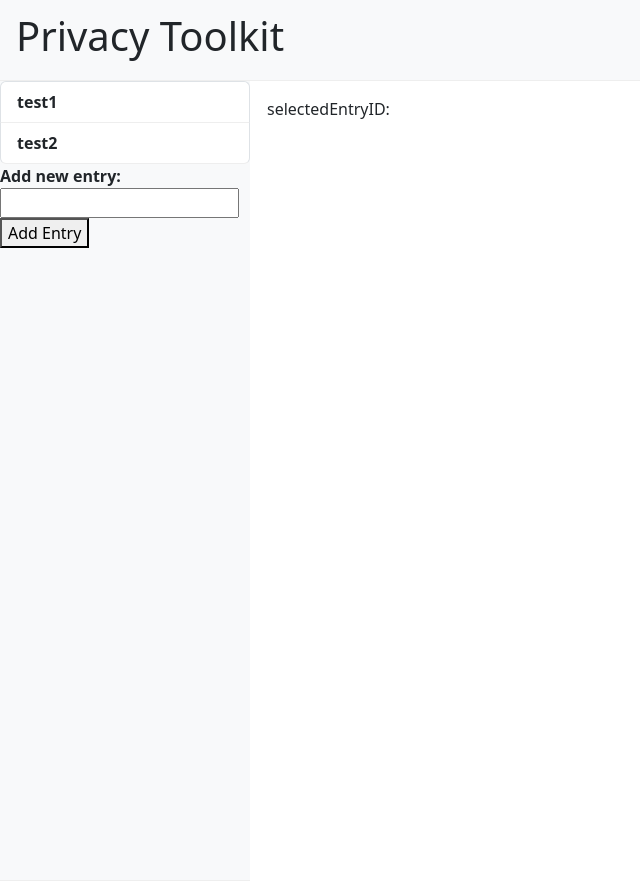
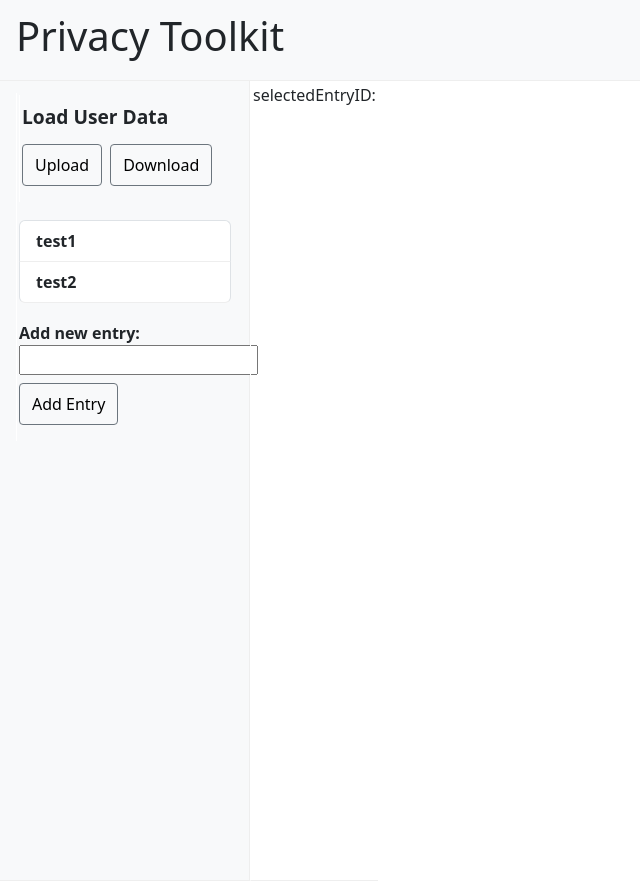
Before and after one commit to smartmaja/privacy-toolkit, a React (Vite) app: page / in a window 1280 px wide. Shown: the whole page, without its empty margins (0-640 px from the left). Built offline with nearby package versions, Linux system fonts and the light colour scheme.

Commit message:
updated css elements

```diff
--- a/src/style.css
+++ b/src/style.css
@@ -12,6 +12,13 @@
     --bg1: #ffffff;
     --bg2: #f8f9fa;
     --bg3: #e9ecef;
+    --bg4: #dee2e6;
+    --bg5: #ced4da;
+    --bg6: #adb5bd;
+    --bg7: #6c757d;
+    --bg8: #495057;
+    --bg9: #343a40;
+    --bg10: #212529;
 }
 
 body {
@@ -20,6 +27,11 @@ body {
 
 .header {
     background-color: var(--bg2);
+    padding: 12px 16px;
+    border-bottom: 1px solid #eee;
+}
+
+.panel {
     padding: 12px 16px;
     border-bottom: 1px solid #eee;
 }
@@ -50,12 +62,52 @@ body {
     border-bottom: 1px solid #eee;
 }
 
+.sidepanel-left {
+    border-right: 1px solid #eee;
+}
+
 .tool-panel {
-    padding: 16px;
+    padding: 2px;
     border-left: 1px solid white;
+    padding-bottom: 16px;
 }
 
 .error-message {
     color: var(--danger-color);
     font-weight: bold;
 }
+
+.panel-title {
+    font-size: 1.2rem;
+    font-weight: bold;
+    margin-bottom: 6px;
+    padding: 6px 6px 6px 0;
+}
+
+.btn {
+    color: black;
+    padding: 8px 12px;
+    border-radius: 4px;
+    cursor: pointer;
+    font-size: 1rem;
+    margin-right: 8px;
+    background-color: var(--bg2);
+    border: 1px solid var(--secondary-color);
+}
+
+.btn:hover {
+    background-color: var(--secondary-color);
+    border: 1px solid var(--secondary-color);
+}
+
+.btn-primary {
+    background-color: var(--bg2);
+    border: 1px solid var(--secondary-color);
+    color: black;
+}
+
+.btn-primary:hover {
+    background-color: var(--primary-color);
+    border: 1px solid var(--primary-color);
+    color: white;
+}
--- a/src/tools/HealthLoggingTool/HealthLoggingTool.tsx
+++ b/src/tools/HealthLoggingTool/HealthLoggingTool.tsx
@@ -16,7 +16,7 @@ const HealthLoggingTool = () => {
     return (
         <div>
             <div className="tool-container">
-                <div className="sidepanel sidepanel-left">
+                <div className="panel sidepanel sidepanel-left">
                     <SidePanelLeft
                         localUserData={localUserData}
                         setLocalUserDataState={setLocalUserDataState}
@@ -24,7 +24,7 @@ const HealthLoggingTool = () => {
                         setSelectedEntryID={setSelectedEntryID}
                     />
                 </div>
-                <div className="tool-panel">
+                <div className="panel tool-panel">
                     <CenterPanel
                         localUserData={localUserData}
                         setLocalUserDataState={setLocalUserDataState}
--- a/src/tools/HealthLoggingTool/components/AddNewEntryPanel.tsx
+++ b/src/tools/HealthLoggingTool/components/AddNewEntryPanel.tsx
@@ -62,7 +62,7 @@ function AddNewEntryPanel({ localUserData, setLocalUserData }: AddNewEntryPanelP
 
             // Define the error message
             const errorMessage = document.createElement("p");
-            errorMessage.textContent = "Entry name is already taken.";
+            errorMessage.textContent = "Entry name is taken.";
 
             // Get the form element
             const form = document.getElementById("entry-form");
@@ -79,6 +79,9 @@ function AddNewEntryPanel({ localUserData, setLocalUserData }: AddNewEntryPanelP
 
             console.log(form);
         }
+
+        // Clear the input field
+        (document.getElementById("entry-title") as HTMLInputElement).value = "";
     };
 
     const newEntryForm = () => {
@@ -88,7 +91,7 @@ function AddNewEntryPanel({ localUserData, setLocalUserData }: AddNewEntryPanelP
                     <label htmlFor="entry-title">Add new entry:</label>
                     <input type="text" id="entry-title" name="entry-title" required />
                 </div>
-                <button type="submit">Add Entry</button>
+                <button type="submit" className="btn btn-secondary" style={{ marginTop: "8px" }}>Add Entry</button>
             </form>
         );
     };
--- /dev/null
+++ b/src/tools/HealthLoggingTool/components/LoadUserDataPanel.tsx
@@ -0,0 +1,123 @@
+// Define types for entry data
+type EntryData = {
+    value: number;
+    unit: string;
+    date: string;
+};
+
+type Entry = {
+    name: string;
+    key: number;
+    data: EntryData[];
+};
+
+type LocalUserData = {
+    name: string;
+    age: number;
+    email: string;
+    entries: Entry[];
+};
+
+type LoadUserDataPanel = {
+    localUserData: LocalUserData;
+    setLocalUserData: (data: LocalUserData) => void;
+};
+
+// LoadUserDataPanel component
+function LoadUserDataPanel({ localUserData, setLocalUserData }: LoadUserDataPanel) {
+
+    // Define HTML button elements to initiate uploading and downloading of user data
+    const uploadButton = <button className="btn btn-primary" onClick={() => handleUpload()}>Upload</button>;
+    const downloadButton = <button className="btn btn-primary" onClick={() => handleDownload(localUserData)}>Download</button>;
+
+    // Methods to handle button presses
+    // Allow the user to upload their own UserData.json file
+    const handleUpload = () => {
+
+        // Define file input element
+        const fileInput = document.createElement("input");
+
+        // Set file input attributes
+        fileInput.type = "file";
+        fileInput.accept = ".json";
+
+        // Handle file selection
+        try {
+            fileInput.onchange = (event) => {
+
+                // Save the selected file
+                const file = (event.target as HTMLInputElement).files?.[0];
+
+                // Check if the selected file exists
+                if (file) {
+
+                    // Define a FileReader to read the file contents
+                    const reader = new FileReader();
+
+                    // Read the file contents
+                    reader.onload = (e) => {
+
+                        // Store plain content of the file
+                        const contents = e.target?.result;
+
+                        // Check that the contents is a string
+                        if (typeof contents === "string") {
+
+                            // Parse the string to a LocalUserData object
+                            const parsedData = JSON.parse(contents);
+
+                            console.log("Parsed user data:", parsedData);
+
+                            // Set the local user data
+                            setLocalUserData(parsedData);
+                        }
+                    };
+
+                    // Read the file as text
+                    reader.readAsText(file);
+                }
+            };
+
+            // Trigger the file input click
+            fileInput.click();
+        }
+
+        // Handle errors by logging
+        catch (error) {
+            console.error("Error uploading user data:", error);
+        }
+    }
+
+    function handleDownload(localUserData: LocalUserData): void {
+
+        // Convert the user data to a JSON string
+        const dataStr = JSON.stringify(localUserData, null, 2);
+
+        // Create a Blob from the JSON string
+        const blob = new Blob([dataStr], { type: "application/json" });
+
+        // Create a temporary URL for the Blob
+        const url = URL.createObjectURL(blob);
+
+        // Create a temporary anchor element to trigger download
+        const a = document.createElement("a");
+        a.href = url;
+        a.download = "UserData.json";
+        document.body.appendChild(a);
+        a.click();
+
+        // Clean up
+        document.body.removeChild(a);
+        URL.revokeObjectURL(url);
+    }
+
+    return (
+        <div className="tool-panel">
+            <p className="panel-title">Load User Data</p>
+            {uploadButton}
+            {downloadButton}
+        </div>
+    );
+}
+
+export default LoadUserDataPanel;
--- a/src/tools/HealthLoggingTool/components/SidePanelLeft.tsx
+++ b/src/tools/HealthLoggingTool/components/SidePanelLeft.tsx
@@ -1,5 +1,6 @@
 import EntrySelectorPanel  from "./EntrySelectorPanel";
 import AddNewEntryPanel  from "./AddNewEntryPanel";
+import LoadUserDataPanel  from "./LoadUserDataPanel";
 
 type EntryData = {
     value: number;
@@ -37,15 +38,25 @@ function SidePanelLeft({
 
     return (
         <>
+            <div className="tool-panel">
+                <LoadUserDataPanel
+                    localUserData={localUserData}
+                    setLocalUserData={setLocalUserDataState}
+                />
+            </div>
+            <div className="tool-panel">
                 <EntrySelectorPanel
                     localUserData={localUserData}
                     selectedEntryID={selectedEntryID}
                     setSelectedEntryID={setSelectedEntryID}
                 />
+            </div>
+            <div className="tool-panel">
                 <AddNewEntryPanel
                     localUserData={localUserData}
                     setLocalUserData={setLocalUserDataState}
                 />
+            </div>
         </>
     );
 }
```
Also changed, not shown: 1 other file (tests, documents, lock files or other folders). Lines whose indentation alone changed are shown as unchanged.
